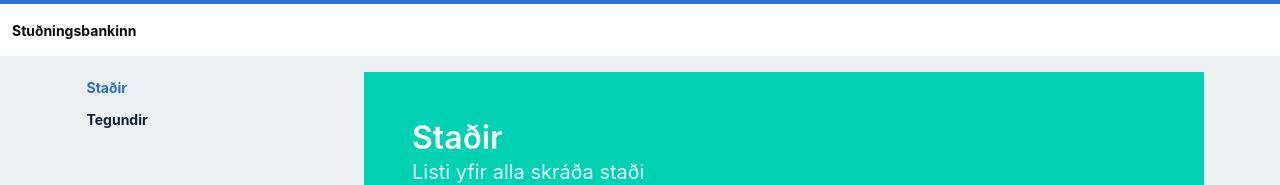
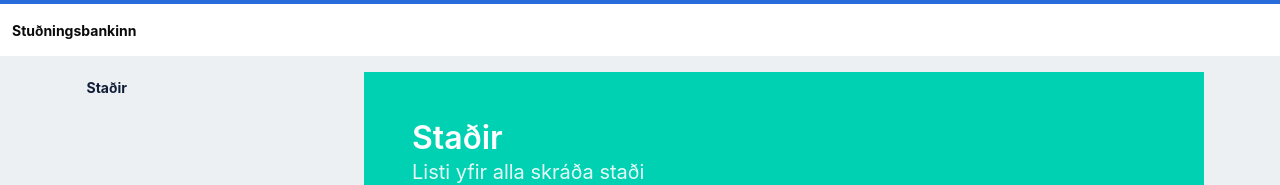
Before and after one commit to lidtaek/studningsbankinn-web, a Vue app: page / in a window 1280 px wide. Shown: the top 185 px of the page. Built offline with nearby package versions, Linux system fonts and the light colour scheme; no server answers.

Commit message:
Nota routerlink

```diff
--- a/src/App.vue
+++ b/src/App.vue
@@ -28,8 +28,14 @@
         <div class="column is-3">
           <aside class="menu">
             <ul class="menu-list">
-              <li><a class="is-active">Staðir</a></li>
-              <li><a>Tegundir</a></li>
+              <li>
+                <router-link
+                  to="/places"
+                  active-class="is-active"
+                >
+                  Staðir
+                </router-link>
+              </li>
             </ul>
           </aside>
         </div>
```
